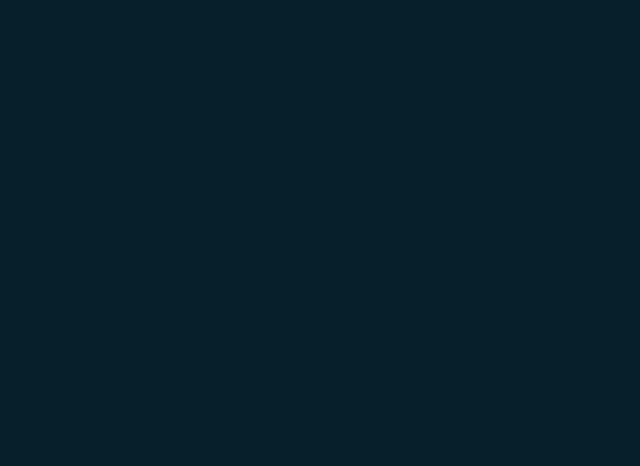
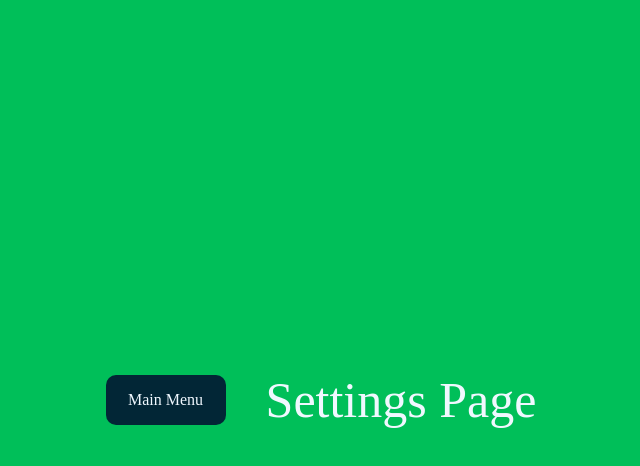
Before and after one commit to JanP1/Vite-React-Sandbox, a React (Vite) app: page / in a window 1280 px wide. Both pictures are taken after a click on the element "Settings". Shown: the top 466 px of the page, without its empty margins (339-979 px from the left). Built offline with nearby package versions, Linux system fonts and the light colour scheme.

Commit message:
Working on navigation. For now through props

```diff
--- a/src/App.css
+++ b/src/App.css
@@ -4,13 +4,18 @@
   width: auto;
   background-color: #071f2b;
   overflow: hidden;
+}
+
+.menu-container {
+  height: 100%;
+  width: 100%;
+
   display: grid;
   grid-template-columns: 1fr auto 1fr;
 }
 
-
 @media (max-width: 500px) {
-  .app-container {
+  .menu-container {
     grid-template-columns: 0 auto; /* 2 equal-width columns */
   }
 }
@@ -58,7 +63,7 @@
   justify-content: center;
 }
 
-.panel-first {
+.menu-button {
   background-color: #043043;
   color: aqua;
   width: 120px;
@@ -76,12 +81,12 @@
 }
 
 
-.panel-first:hover {
+.menu-button:hover {
   background-color: #2eb7f1;
   transform: scale(1.05);
 
 }
 
-.panel-first:active {
+.menu-button:active {
   transform: scale(0.98);
 }
--- a/src/App.tsx
+++ b/src/App.tsx
@@ -1,6 +1,7 @@
 import { useState } from 'react';
 import './App.css'
 import ToDoList from './Components/ToDoList';
+import { SettingsPage } from './Components/SettingsPage';
 
 function App() {
   const [isSettings, setIsSettings] = useState(false);
@@ -12,8 +13,12 @@ function App() {
 
   return (
     <div className='app-container'>
+    {isSettings && (
+      <SettingsPage visibility={isSettings}/>
+    )}
     {!isSettings && (
       <>
+      <div className='menu-container'>
         <div className='grid-area-1'>
           <div className='to-do-container'>
             <ToDoList/>
@@ -28,10 +33,11 @@ function App() {
         <div className='grid-area-2'>
           <div className='first-block'>
 
-          <div className='panel-first' onClick={() => settingsActivated()}> Settings </div>
-          <div className='panel-first'> Containers </div>
-          <div className='panel-first'> Notes </div>
-          <div className='panel-first'> To-Do </div>
+            <div className='menu-button' onClick={() => settingsActivated()}> Settings </div>
+            <div className='menu-button'> Containers </div>
+            <div className='menu-button'> Notes </div>
+            <div className='menu-button'> To-Do </div>
+          </div>
         </div>
       </div>
     </>)}
--- /dev/null
+++ b/src/Components/SettingsPage.css
@@ -0,0 +1,41 @@
+.settings-wrapper {
+  background-color: #00bf59;
+  width: 100%;
+  height: 100%;
+  display: flex;
+  justify-content: center;
+  align-items: center;
+}
+
+.settings-page-title {
+  user-select: none;
+  font-size: 50px;
+  color: aliceblue;
+  text-align: center;
+}
+
+
+.settings-menu-button {
+  margin: 40px;
+  display: flex;
+  align-items: center;
+  justify-content: center;
+  width: 120px;
+  height: 50px;
+  background-color: #022636;
+  color: aliceblue;
+  border-radius: 10px;
+  user-select: none;
+  transition: background-color 0.3s ease-in-out, transform 0.1s ease-in-out;
+}
+
+
+.settings-menu-button:hover {
+  background-color: #2eb7f1;
+  transform: scale(1.05);
+
+}
+
+.settings-menu-button:active {
+  transform: scale(0.98);
+}
--- /dev/null
+++ b/src/Components/SettingsPage.tsx
@@ -0,0 +1,21 @@
+import { useState } from 'react'
+import './SettingsPage.css'
+
+export const SettingsPage = (props) => {
+  const [isSettings, setIsSettings] = useState();
+
+
+  return (
+    <>
+    <div className='settings-wrapper'>
+      <div className='settings-menu-button'>
+        Main Menu
+
+      </div>
+      <div className='settings-page-title'>
+        Settings Page
+      </div>
+    </div>
+    </>
+  )
+}
```
Lines whose indentation alone changed are shown as unchanged.
